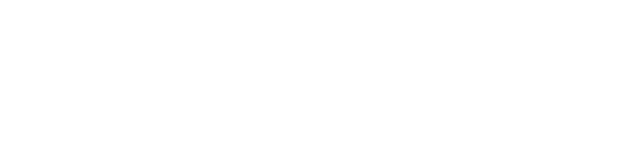
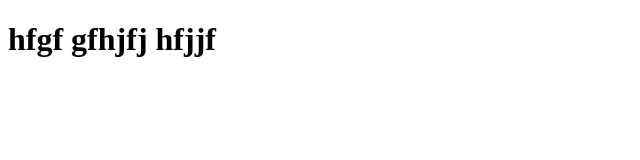
Before and after one commit to samllr001/Landing-50, a plain HTML site: page index.html in a window 1280 px wide. Shown: the whole page, without its empty margins (0-640 px from the left). Drawn offline with Linux system fonts and the light colour scheme.

Commit message:
update tittle

```diff
--- a/index.html
+++ b/index.html
@@ -8,7 +8,7 @@
 </head>
 <body>
 
-
+    <h1>hfgf gfhjfj hfjjf</h1>
 
  <script></script>
 </body>
```
